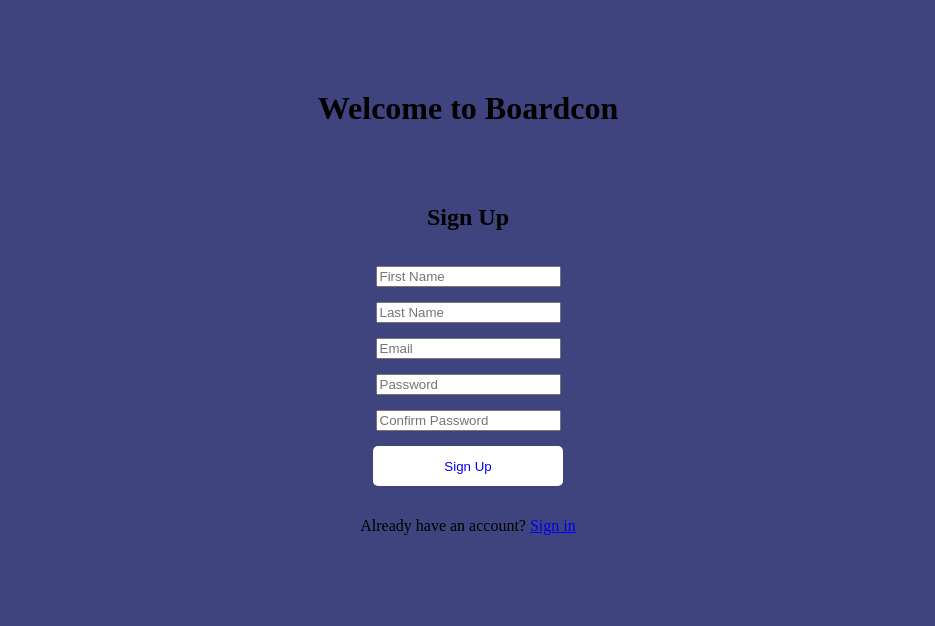
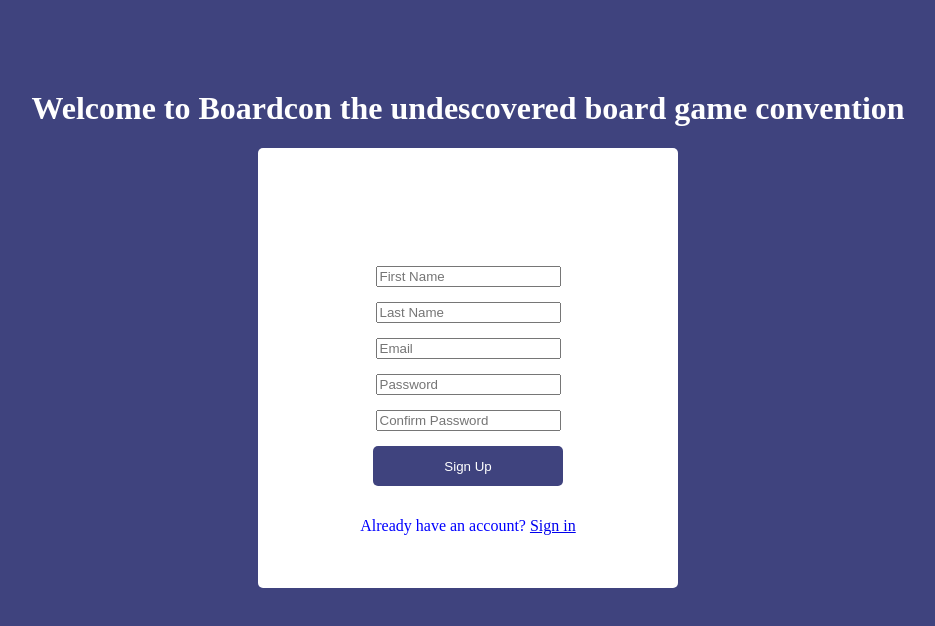
Before and after one commit to yonah-trachtman/Sign-in-page, a plain HTML site: page index.html in a window 1280 px wide. Shown: the whole page, without its empty margins (172-1107 px from the left). Drawn offline with Linux system fonts and the light colour scheme.

Commit message:
Update index.html

```diff
--- a/index.html
+++ b/index.html
@@ -10,9 +10,10 @@
     flex-direction: column;
     justify-content: center;
     align-items: center;
-    height: 80vh;">
-        <h1> Welcome to Boardcon</h1>
-        <form style="background-color: var(--light2);
+    height: 80vh;
+    color: white;">
+        <h1> Welcome to Boardcon the undescovered board game convention</h1>
+        <form style="background-color: white;
         display: flex;
         flex-direction: column;
         justify-content: center;
@@ -30,11 +31,11 @@
             <input class="input-txt" type="password" placeholder="Confirm Password">
             <button style="width: 50%;
             height: 40px;
-            background-color: white;
-            color: blue;
+            background-color: rgba(22, 27, 99, 0.822);
+            color: white;
             border: none;
             border-radius: 5px;">Sign Up</button>
-            <p>Already have an account? <a href="index.html">Sign in</a></p>
+            <p style="color: blue;">Already have an account? <a href="index.html">Sign in</a></p>
         </form>
     </main>
 </body>
```
